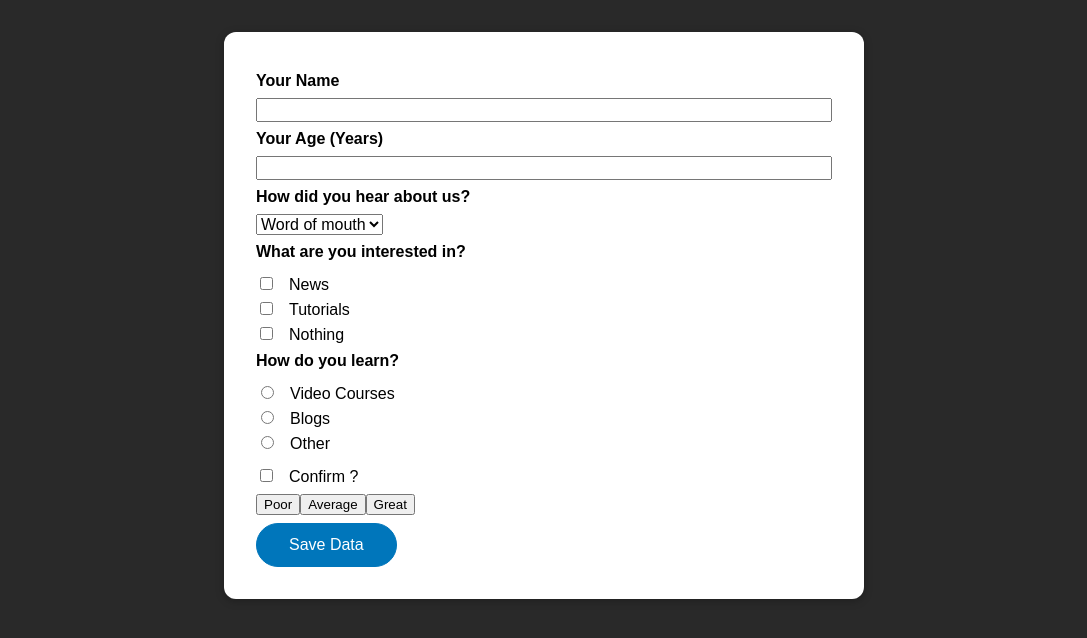
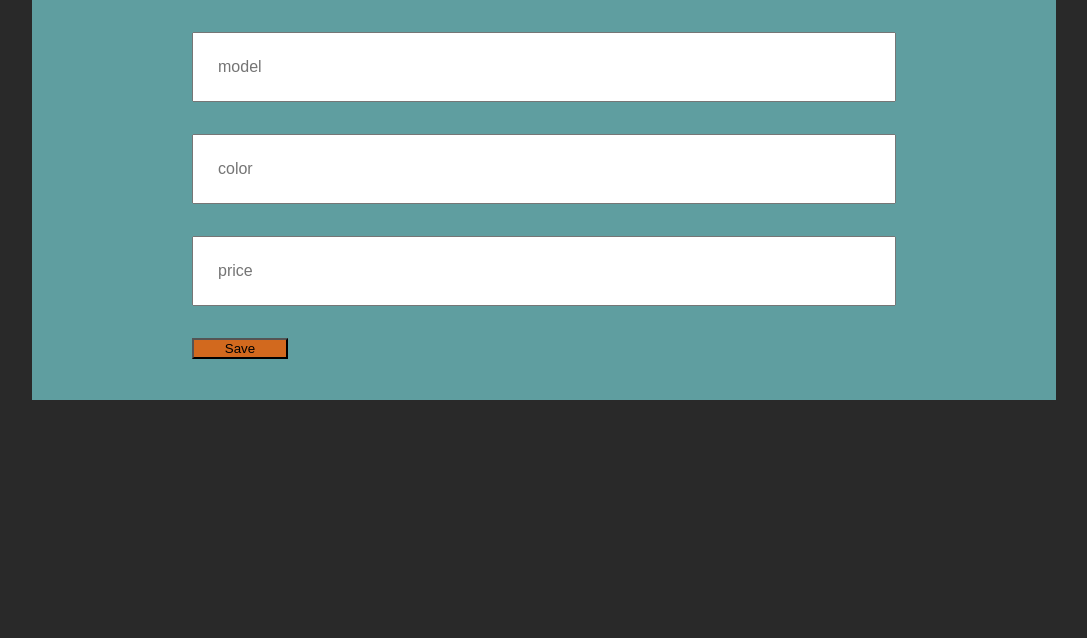
Before and after one commit to DenisPepper/vue-max-forms, a Vue app: page / in a window 1280 px wide. Shown: the top 638 px of the page, without its empty margins (96-1183 px from the left). Built offline with nearby package versions, Linux system fonts and the light colour scheme; the HTML template or start-up script is replaced by a standard one.

Commit message:
Добавит форму отправки данных

```diff
--- a/src/App.vue
+++ b/src/App.vue
@@ -1,15 +1,15 @@
 <template>
-  <the-form></the-form>
+  <CarForm />
 </template>
 
 <script>
-import TheForm from './components/TheForm.vue';
+import CarForm from './components/TheCarForm.vue';
 
 export default {
   components: {
-    TheForm
-  }
-}
+    CarForm,
+  },
+};
 </script>
 
 <style>
--- /dev/null
+++ b/src/components/TheCarForm.vue
@@ -0,0 +1,87 @@
+<template>
+  <form @submit.prevent="submit">
+    <input type="text" name="model" placeholder="model" required v-model.trim.lazy="model" />
+    <input type="text" name="color" placeholder="color" required v-model.trim.lazy="color" />
+    <input type="number" name="price" placeholder="price" required v-model.number.lazy="price" />
+    <button>Save</button>
+  </form>
+</template>
+
+<script>
+import URL from '/local/url.js';
+
+const init = {
+  model: '',
+  color: '',
+  price: null,
+};
+
+export default {
+  data() {
+    return {
+      model: init.model,
+      color: init.color,
+      price: init.price,
+    };
+  },
+  methods: {
+    clear() {
+      this.model = init.model;
+      this.color = init.color;
+      this.price = init.price;
+    },
+    submit() {
+      const data = {
+        model: this.model,
+        color: this.color,
+        price: this.price,
+      };
+      this.clear();
+      this.save(data);
+    },
+    async save(data) {
+      console.log(URL);
+      const response = await fetch(URL, {
+        method: 'POST',
+        headers: {
+          'Content-Type': 'application/json;charset=utf-8',
+        },
+        body: JSON.stringify(data),
+      });
+
+      if (response.ok) {
+        // если HTTP-статус в диапазоне 200-299
+        // получаем тело ответа (см. про этот метод ниже)
+        const d = await response.json();
+        console.log(d);
+      } else {
+        alert('Ошибка HTTP: ' + response.status);
+      }
+    },
+  },
+};
+</script>
+
+<style scoped>
+form {
+  width: 80%;
+  height: 50dvh;
+  margin: 0 auto;
+  background-color: cadetblue;
+  display: flex;
+  flex-direction: column;
+  gap: 2rem;
+  padding: 2rem 10rem;
+}
+
+input {
+  font-size: inherit;
+  color: inherit;
+  padding: 1.5rem;
+}
+
+button {
+  max-width: 6rem;
+  background-color: chocolate;
+}
+</style>
```
Also changed, not shown: 1 other file (tests, documents, lock files or other folders).
